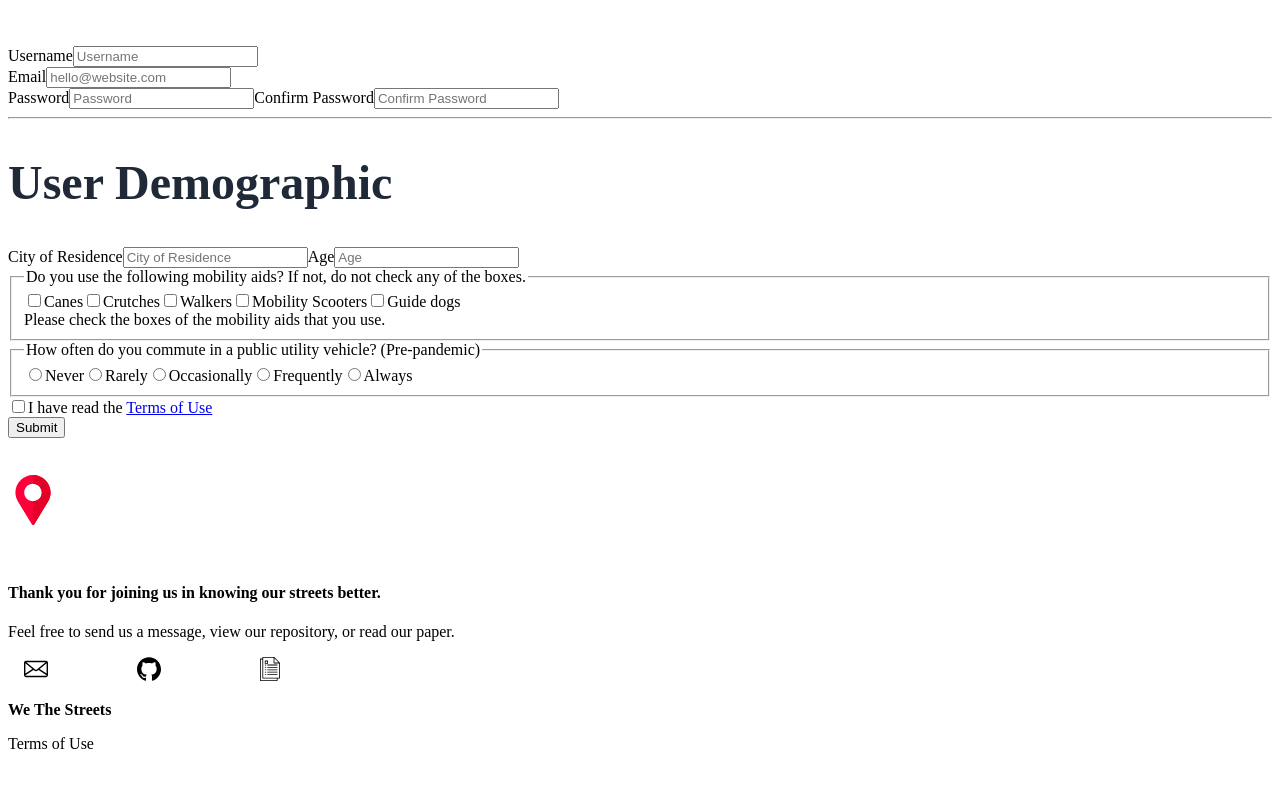
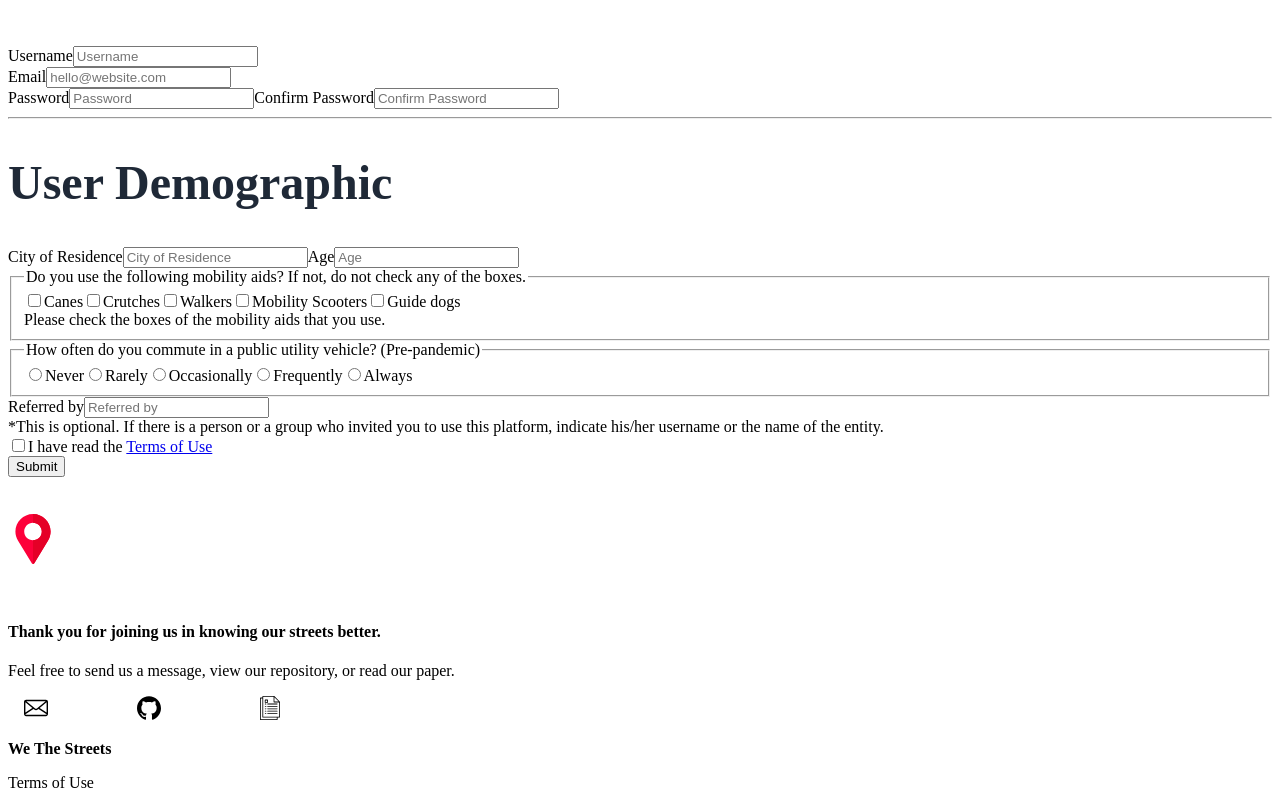
Before and after one commit to Nicolas-Sy/we-the-streets-site, a Next.js app: page /register in a window 1280 px wide. Shown: the part 688-1488 px from the top of the page. Before the commit the page ends 1449 px from the top, so only its background shows below. Built offline with nearby package versions, Linux system fonts and the light colour scheme; no server answers.

Commit message:
Added referred by in registration and others in annotation input

```diff
--- a/src/features/annotate/form/react-picture-annotation/DefaultInputSection.tsx
+++ b/src/features/annotate/form/react-picture-annotation/DefaultInputSection.tsx
@@ -50,6 +50,7 @@ const DefaultInputSection = ({
           <option value="tree">Tree</option>
           <option value="tricycle">Tricycle</option>
           <option value="utility_post">Utility Post</option>
+          <option value="others">Others</option>
         </select>
         <a
           className="rp-default-input-section_select yes"
--- a/src/pages/api/auth/register.js
+++ b/src/pages/api/auth/register.js
@@ -15,6 +15,7 @@ const handler = async (req, res) => {
       age,
       mobilityAids,
       commuteFrequency,
+      referred,
     } = req.body;
 
     const hashedPassword = await bcrypt.hash(password, 10);
@@ -50,6 +51,7 @@ const handler = async (req, res) => {
           commuteFrequency,
           activities,
           totalAnnotations,
+          referred,
         })
         .then(({ ops }) => ops[0]);
       res.status(201).send("Done");
--- a/src/pages/register.jsx
+++ b/src/pages/register.jsx
@@ -39,6 +39,7 @@ export default function register({ providers, csrfToken }) {
     const age = e.currentTarget.age.value;
     const commuteFrequency = e.currentTarget.commuteFrequency.value;
     const mobilityAids = [];
+    const referred = e.currentTarget.referred.value;
 
     for (let i = 0; i < e.currentTarget.mobilityAid.length; i++) {
       if (e.currentTarget.mobilityAid[i].checked) {
@@ -55,6 +56,7 @@ export default function register({ providers, csrfToken }) {
       age,
       commuteFrequency,
       mobilityAids,
+      referred,
     };
 
     if (password !== confirmPassword) {
@@ -198,7 +200,8 @@ export default function register({ providers, csrfToken }) {
           />
           <fieldset className="border-0 mb-4">
             <legend className="block mb-2 font-bold">
-              Do you use the following mobility aids? If not, do not check any of the boxes.
+              Do you use the following mobility aids? If not, do not check any
+              of the boxes.
             </legend>
             <label className="block text-gray-700 font-bold mb-2">
               <input
@@ -304,6 +307,20 @@ export default function register({ providers, csrfToken }) {
               <span className="text-sm">Always</span>
             </label>
           </fieldset>
+          <label className="font-bold" htmlFor="city">
+            Referred by
+          </label>
+          <input
+            className="mb-4 p-2 appearance-none block w-full bg-gray-200 placeholder-gray-400 rounded border focus:border-teal-500"
+            type="text"
+            placeholder="Referred by"
+            name="referred"
+          />
+          <div className="text-xs -mb-2 pb-4 text-gray-600">
+            *This is optional. If there is a person or a group who invited you
+            to use this platform, indicate his/her username or the name of the
+            entity.
+          </div>
 
           <div className="flex items-center">
             <div className="w-2/3 flex items-center">
```
